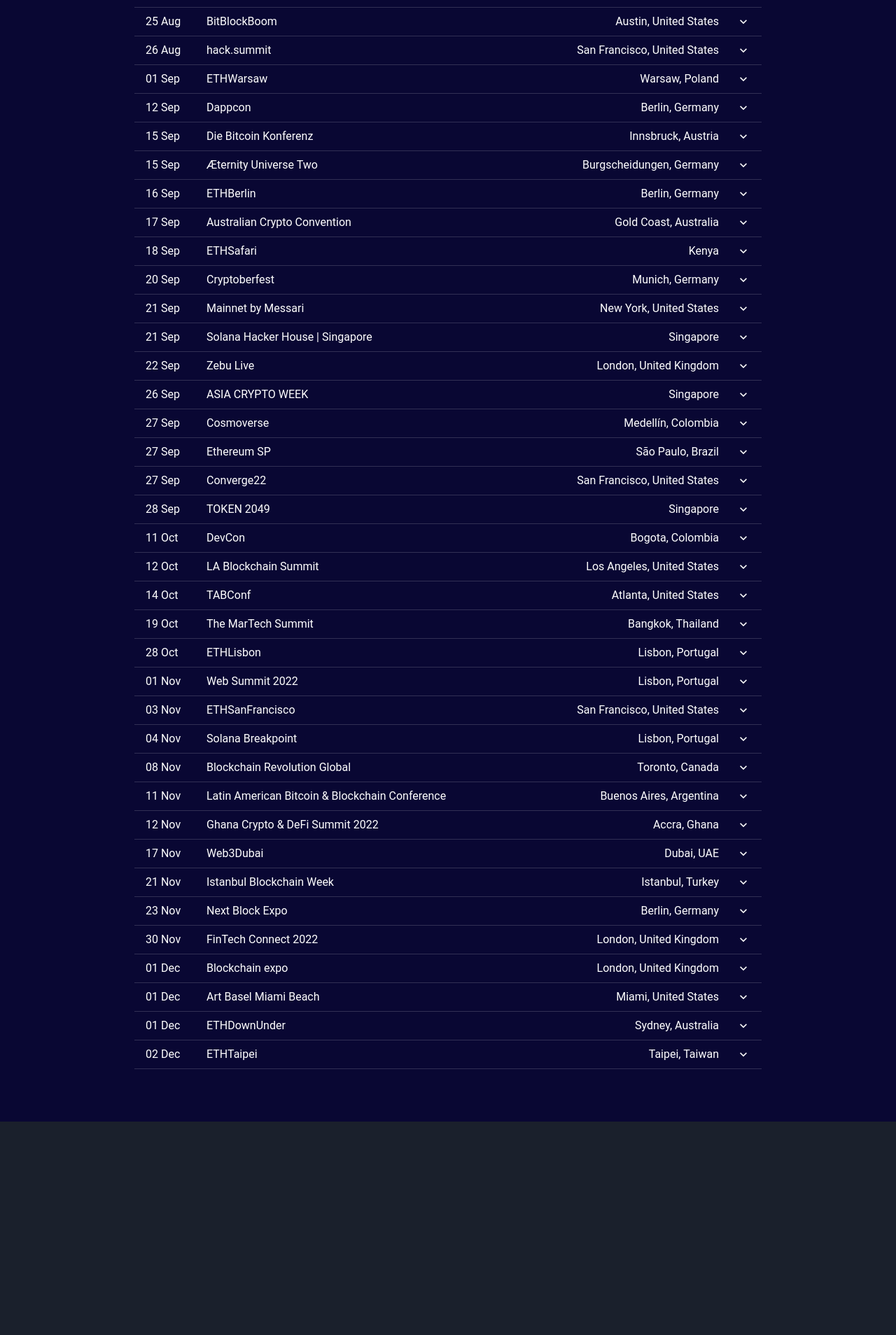
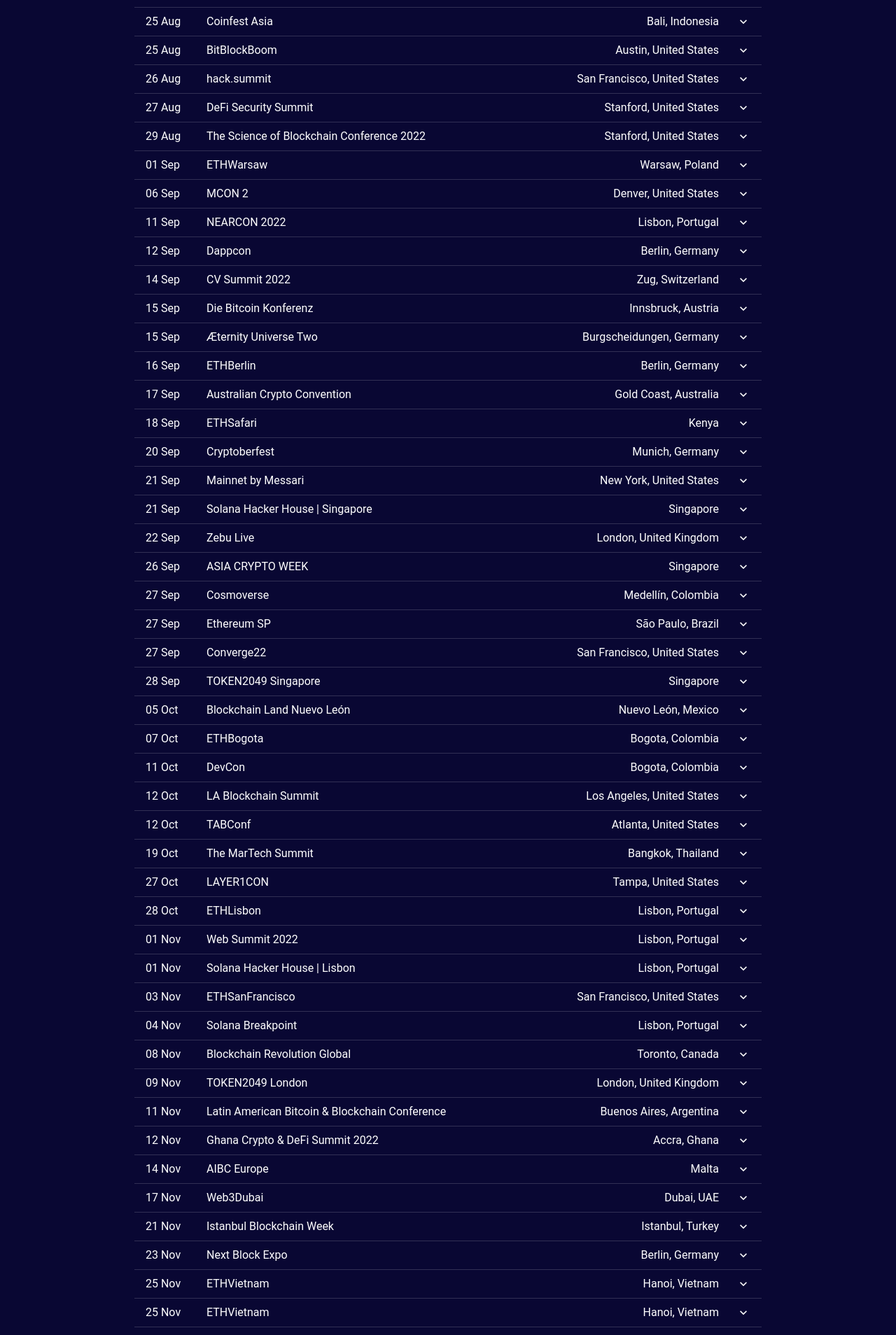
Before and after one commit to ocelot2123/cryptocalendar.live, a Next.js app: page / in a window 1280 px wide. Shown: the part 885-2793 px from the top of the page at 70% size. Before the commit the page ends 2488 px from the top, so only its background shows below. Built offline with nearby package versions, Linux system fonts and the light colour scheme.

Commit message:
add events

```diff
--- a/src/components/EventAccordion.tsx
+++ b/src/components/EventAccordion.tsx
@@ -81,8 +81,16 @@
                 {event.description}
               </Text>
               <Flex gap="10px">
-                <BlueLink link={event.link} text={'Website'} />
-                <BlueLink link={event.twitter} text={'Twitter'} />
+                {event.link ? (
+                  <BlueLink link={event.link} text={'Website'} />
+                ) : (
+                  <></>
+                )}
+                {event.twitter ? (
+                  <BlueLink link={event.twitter} text={'Twitter'} />
+                ) : (
+                  <></>
+                )}
               </Flex>
             </AccordionPanel>
           </AccordionItem>
--- a/src/data.json
+++ b/src/data.json
@@ -280,7 +280,7 @@
     "description": "Ethereum Brasil is a gateway for international blockchain/Web3 projects to the Latin American region - the starting point for global projects to understand the unique landscape; to meet their communities; and, to grow their user-base."
   },
   {
-    "name": "TOKEN 2049",
+    "name": "TOKEN2049 Singapore",
     "startDate": "28 September 2022",
     "endDate": "29 September 2022",
     "city": "",
@@ -296,7 +296,7 @@
     "city": "Bogota",
     "country": "Colombia",
     "link": "https://devcon.org/en/#road-to-devcon",
-    "twitter": "",
+    "twitter": "https://twitter.com/efdevcon",
     "description": "Devcon is an intensive introduction for new Ethereum explorers, a global family reunion for those already a part of our ecosystem, and a source of energy and creativity for all.\n\nWe host Devcon to educate and empower the community to build and use decentralized systems. It is a conference for builders of all kinds.\n\nOur goal is to push the boundaries of possibility in our mission to bring decentralized protocols, tools, and culture to the world. Programming covers content ranging from the deeply technical to the profoundly human."
   },
   {
@@ -311,7 +311,7 @@
   },
   {
     "name": "TABConf",
-    "startDate": "14 October 2022",
+    "startDate": "12 October 2022",
     "endDate": "15 October 2022",
     "city": "Atlanta",
     "country": "United States",
@@ -518,5 +518,145 @@
     "link": "https://converge.circle.com/event/4ea0d06f-3900-4b6d-a9cd-aeaedda9ef2e/summary",
     "twitter": "https://twitter.com/circlepay",
     "description": "Converge22 is a gathering for change makers, looking to build what’s next in Web3. From crypto-natives to the crypto-curious, from traditional finance to DeFi, from regulators and policy makers to non-profits, Converge22 is an unprecedented opportunity to dive deep, collaborate and establish a shared vision of the crypto economy."
+  },
+  {
+    "name": "Crypto 2022 (Association for Cryptologic Research)",
+    "startDate": "13 August 2022",
+    "endDate": "18 August 2022",
+    "city": "Santa Barbara",
+    "country": "United States",
+    "link": "https://crypto.iacr.org/2022/",
+    "twitter": "",
+    "description": "Crypto 2022 is a hybrid conference and will take place in Santa Barbara, USA on August 13-18 2022. Crypto 2022 is organized by the International Association for Cryptologic Research (IACR)."
+  },
+  {
+    "name": "DeFi Security Summit",
+    "startDate": "27 August 2022",
+    "endDate": "28 August 2022",
+    "city": "Stanford",
+    "country": "United States",
+    "link": "https://defisecuritysummit.org/",
+    "twitter": "https://twitter.com/summit_defi",
+    "description": "DeFi is an emerging suite of applications for decentralized asset management over blockchain technology. DeFi is becoming a major economic vehicle in modern society. The Ethereum blockchain alone already manages more than 235 billion USD worth of assets. One of the basic principles behind DeFis is that the code is law and computer programs called smart contracts that run on the blockchain dictate the conditions and the effects for asset transactions. This groundbreaking idea has many desirable benefits that originate from trust-minimizing and immutable aspects of decentralized public blockchains. However, vulnerabilities in smart contracts and in their applications may be exploited to steal or deny access to assets managed by them. Mitigation and prevention of such damages are challenging and require new software development and security design methodologies. Hundreds of millions in USD value have already been lost due to vulnerabilities in smart contracts. Therefore, smart contract security is a significant concern for DeFi applications."
+  },
+  {
+    "name": "The Science of Blockchain Conference 2022",
+    "startDate": "29 August 2022",
+    "endDate": "31 August 2022",
+    "city": "Stanford",
+    "country": "United States",
+    "link": "https://cbr.stanford.edu/sbc22/",
+    "twitter": "",
+    "description": "The conference focuses on technical innovations in the blockchain ecosystem, and brings together researchers and practioners working in the space. We are interested in the application of cryptography, decentralized protocols, formal methods, and empirical analysis, to improving the security and scalability of blockchain deployments. We aim to foster collaboration among practitioners and researchers working on blockchain protocol development, cryptography, distributed systems, secure computing, crypto-economics, and economic risk analysis."
+  },
+  {
+    "name": "MCON 2",
+    "startDate": "6 September 2022",
+    "endDate": "9 September 2022",
+    "city": "Denver",
+    "country": "United States",
+    "link": "https://www.mcon.fun/",
+    "twitter": "",
+    "description": "Bringing together a limited number of attendees, MCON gives you an experience of valuable conversations, learnings and experimental growth all about DAOs."
+  },
+  {
+    "name": "NEARCON 2022",
+    "startDate": "11 September 2022",
+    "endDate": "14 September 2022",
+    "city": "Lisbon",
+    "country": "Portugal",
+    "link": "https://nearcon.org/",
+    "twitter": "",
+    "description": "Building on the success of last year, NEAR’s flagship event is back. And this year it’s set to be bigger and better than ever.\n\nJoin 2000+ delegates as we explore the limitless possibilities of building a better world with NEAR.\nGet up to speed on the NEAR ecosystem and the latest Web3 developments and technologies.\nGet inspired with talks from renowned authors, economists, A-list artists, and politicians.\nGet together and network with builders, collaborators, and makers across a variety of industries.\n\nThen get ready to groove the night away with our resident DJ. And if you’re a hacker accepted for the hackathon, you’ll get a free conference pass. Let’s build beyond the hype at NEARCON."
+  },
+  {
+    "name": "CV Summit 2022",
+    "startDate": "14 September 2022",
+    "endDate": "15 September 2022",
+    "city": "Zug",
+    "country": "Switzerland",
+    "link": "https://www.blockchainsummit.ch/",
+    "twitter": "https://twitter.com/CV_Labs",
+    "description": "CV Summit is back and better than ever! Join us for two days full of insightful panels, keynotes, networking, and more. CV Summit 2022 will bring together decentralized thinkers, investors, corporations, startup founders, high-profile individuals, and more."
+  },
+  {
+    "name": "Blockchain Land Nuevo León",
+    "startDate": "5 October 2022",
+    "endDate": "7 October 2022",
+    "city": "Nuevo León",
+    "country": "Mexico",
+    "link": "https://blockchain-land.io/en/home/",
+    "twitter": "https://twitter.com/talentrepublic_",
+    "description": "Blockchain Land, Nuevo León, is the meeting place for the Blockchain ecosystem, industries, university students and the general public to interact and work together.\n\nThis hybrid event (digital and face-to-face) is the gateway for anyone who wants to discover the world of the block."
+  },
+  {
+    "name": "ETHBogota",
+    "startDate": "7 October 2022",
+    "endDate": "9 October 2022",
+    "city": "Bogota",
+    "country": "Colombia",
+    "link": "https://ethbogota.com/",
+    "twitter": "",
+    "description": ""
+  },
+  {
+    "name": "Solana Hacker House | Lisbon",
+    "startDate": "1 November 2022",
+    "endDate": "3 November 2022",
+    "city": "Lisbon",
+    "country": "Portugal",
+    "link": "https://solana.com/events/lisbon-hacker-house/",
+    "twitter": "https://twitter.com/hackerhouses",
+    "description": "The Solana Foundation x Jump Hacker Houses is a three-day offline event with in-person guidance from core Solana Labs engineers, as well as mentorship from other partners."
+  },
+  {
+    "name": "LAYER1CON",
+    "startDate": "27 October 2022",
+    "endDate": "29 October 2022",
+    "city": "Tampa",
+    "country": "United States",
+    "link": "https://www.layer1con.com/",
+    "twitter": "https://twitter.com/Layer1Con",
+    "description": "Layer1Con the Biggest research tech innovation medicine blockchain conference in North America. Building the Future of STEM one block at a time"
+  },
+  {
+    "name": "TOKEN2049 London",
+    "startDate": "9 November 2022",
+    "endDate": "10 November 2022",
+    "city": "London",
+    "country": "United Kingdom",
+    "link": "https://www.europe.token2049.com/",
+    "twitter": "",
+    "description": "TOKEN2049 is the premier crypto event, organised annually in Singapore and London, where founders and executives of the leading Web3 companies share their view on the market. We shine a light on the global developments, while taking a unique and widening perspective on the ecosystem and its vast opportunities.\n\n​TOKEN2049 brings together the global Web3 industry, uniting entrepreneurs, investors, developers, industry insiders and global media - and creates unparalleled networking opportunities.\n\nThis is the community that will define what’s next in the space."
+  },
+  {
+    "name": "AIBC Europe",
+    "startDate": "14 November 2022",
+    "endDate": "18 November 2022",
+    "city": "",
+    "country": "Malta",
+    "link": "https://aibc.world/europe/",
+    "twitter": "https://twitter.com/aibcsummit",
+    "description": "With a rich past and an eye towards a bright future, Europe as a whole has taken several measures towards becoming technologically competitive.\n\nBeing both the forefront of research and development as well as the home of the SiGMA Group, the European continent benefits from both a forward-thinking culture as well as drive for a tech-friendly future.\n\nWith Malta being amongst the first states to regulate cryptocurrencies and DLT, the island has always strived to be amongst the first to innovate when it comes to emerging technology.\n\nWith the new regulations being premiered first and foremost at AIBC Europe, Malta aims to be a pillar in the technological development of the region by uniting tech-leaders, regulators, investors and entrepreneurs from across the world to discuss, share ideas, make partnerships and build the foundation for the industry of tomorrow.\n\nJoin our delegates at MFCC – Malta Fairs & Conventions Centre for 3 days of panel discussions, keynote speeches, workshops and casual networking events that set the stage for the economy to come."
+  },
+  {
+    "name": "ETHVietnam",
+    "startDate": "25 November 2022",
+    "endDate": "27 November 2022",
+    "city": "Hanoi",
+    "country": "Vietnam",
+    "link": "https://www.eth-vietnam.com/",
+    "twitter": "",
+    "description": "ETHVietnam is the largest Web3 #BUIDLathon in Vietnam (aka hackathon) for Ethereum and other blockchain protocol enthusiasts, designers, and developers."
+  },
+  {
+    "name": "ETHVietnam",
+    "startDate": "25 November 2022",
+    "endDate": "27 November 2022",
+    "city": "Hanoi",
+    "country": "Vietnam",
+    "link": "https://www.eth-vietnam.com/",
+    "twitter": "",
+    "description": "ETHVietnam is the largest Web3 #BUIDLathon in Vietnam (aka hackathon) for Ethereum and other blockchain protocol enthusiasts, designers, and developers."
   }
 ]
```
